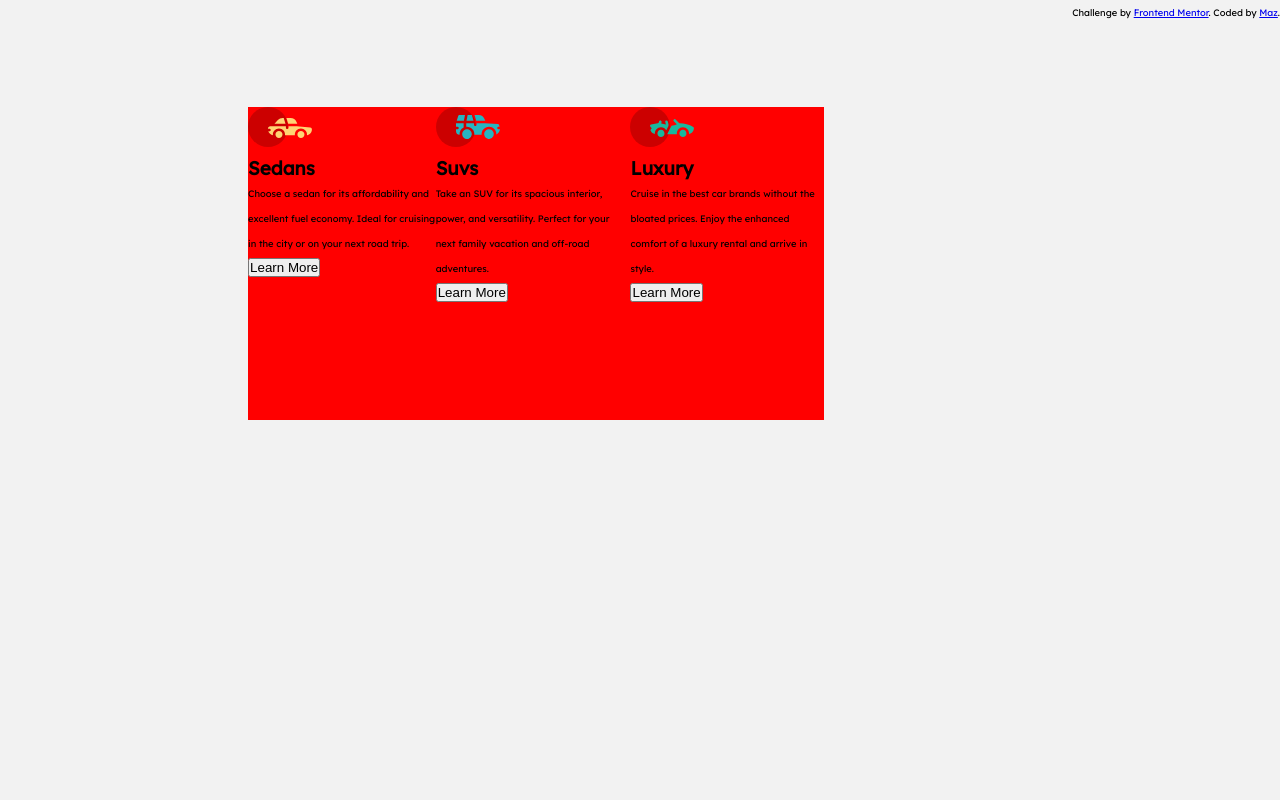
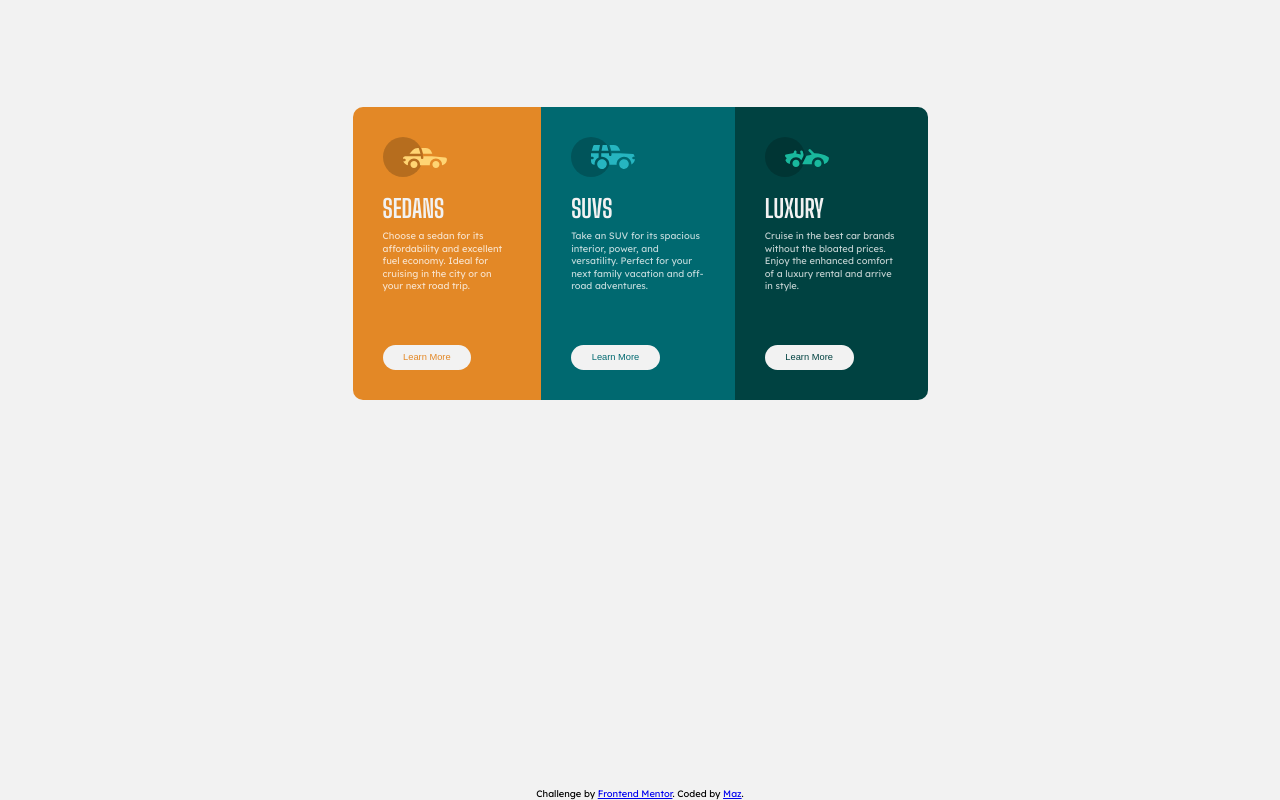
Before and after one commit to Maz-hub/3-column-preview-card-component, a website built with Vite: page index.html in a window 1280 px wide. Built offline with nearby package versions, Linux system fonts and the light colour scheme.

Commit message:
Finalize frontendmentor.io challenge

```diff
--- a/index.html
+++ b/index.html
@@ -23,7 +23,7 @@
   <body>
     <div class="container">
       <div class="column-cards">
-        <div class="column-cards__content">
+        <div class="column-cards__content column-cards__content--sedans">
           <div class="column-cards__svg">
             <img src="images/icon-sedans.svg" alt="Sedans image" />
           </div>
@@ -35,7 +35,7 @@
           <button class="btn">Learn More</button>
         </div>
 
-        <div class="column-cards__content">
+        <div class="column-cards__content column-cards__content--suvs">
           <div class="column-cards__svg">
             <img src="images/icon-suvs.svg" alt="Suvs image" />
           </div>
@@ -47,7 +47,7 @@
           <button class="btn">Learn More</button>
         </div>
 
-        <div class="column-cards__content">
+        <div class="column-cards__content column-cards__content--luxury">
           <div class="column-cards__svg">
             <img src="images/icon-luxury.svg" alt="Luxury image" />
           </div>
--- a/scss/_base.scss
+++ b/scss/_base.scss
@@ -22,17 +22,27 @@
 
 html {
   box-sizing: border-box;
-  font-size: 62.6%;
+  font-size: 10px;
+
+  h1 {
+  font-size: 2.5rem; /* 40px */
+}
+
+p {
+  font-size: 0.9375rem; /* 15px */
+}
+
+
 }
 
 body {
   font-family: "Lexend Deca", sans-serif;
   font-weight: 400;
-  line-height: 25px;
+  line-height: 1.25rem;
   font-size: var(--fs-body);
   background-color: var(--Very-light-gray);
 
   display: flex;
   justify-content: center;
-  min-height: 100vh;
+
 }
--- a/scss/_layout.scss
+++ b/scss/_layout.scss
@@ -1,12 +1,105 @@
 .container {
-  background-color: red;
   max-width: 57.5rem;
   max-height: 31.25rem;
   margin: 10.68rem auto 8.06rem auto;
+  border-radius: 1rem;
+  overflow: hidden;
+
+  @media (max-width: 23.44em) {
+    max-height: none;
+    padding: 5.5rem 1.5rem;
+
+  }
 }
-
 
 .column-cards {
   display: flex;
   justify-content: space-between;
+  color: #fff;
+
+  @media (max-width: 23.44em) {
+
+    flex-direction: column;
+  }
+
+  &__content {
+    padding: 3rem;
+
+    &--sedans {
+      background-color: var(--Bright-orange);
+
+      .btn {
+        color: var(--Bright-orange);
+      }
+
+      .btn:hover,
+      .btn:active {
+        color: #fff;
+        border-color: #fff;
+        background-color: var(--Bright-orange);
+        cursor: pointer;
+      }
+    }
+
+    &--suvs {
+      background-color: var(--Dark-cyan);
+
+      .btn {
+        color: var(--Dark-cyan);
+      }
+
+      .btn:hover,
+      .btn:active {
+        color: #fff;
+        border-color: #fff;
+        background-color: var(--Dark-cyan);
+        cursor: pointer;
+      }
+    }
+
+    &--luxury {
+      background-color: var(--Very-dark-cyan);
+
+      .btn {
+        color: var(--Very-dark-cyan);
+      }
+
+      .btn:hover,
+      .btn:active {
+        color: #fff;
+        border-color: #fff;
+        background-color: var(--Very-dark-cyan);
+        cursor: pointer;
+      }
+    }
+  }
+
+  &__title {
+    text-transform: uppercase;
+    font-family: "Big Shoulders Display", cursive;
+    margin-top: 2.1875rem;
+    color: var(--Very-light-gray);
+  }
+
+  &__text {
+    margin-top: 1.56rem;
+    color: var(--Transparent-white);
+  }
+
+  .btn {
+    background-color: var(--Very-light-gray);
+    border: 0.1rem solid transparent;
+    padding: 0.68rem 1.96rem;
+    border-radius: 10rem;
+    margin-top: 5.18rem;
+    font-size: 0.93rem;
+    box-sizing: border-box;
+    transition: all 0.3s ease;
+  }
 }
+
+.attribution {
+  position: fixed;
+  bottom: 0;
+  right: auto;
+}
```
